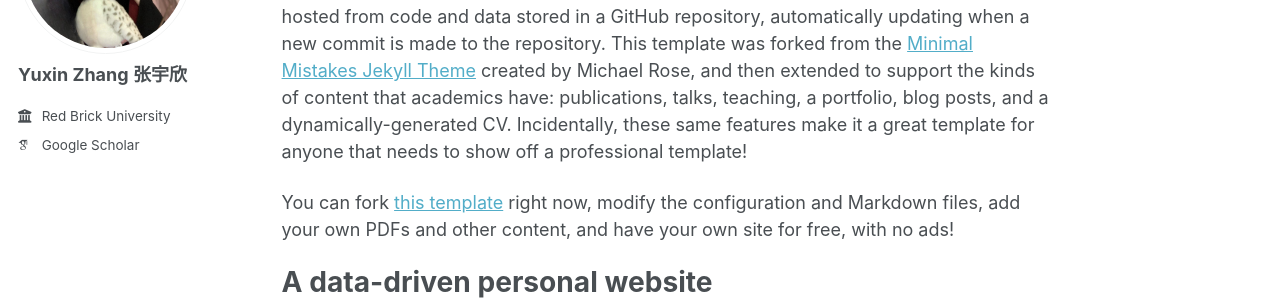
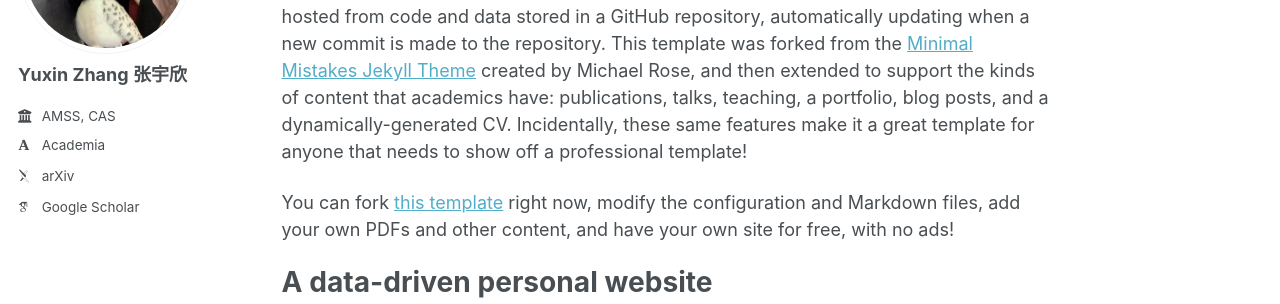
Before and after one commit to yuxinzhangmath/yuxinzhangmath.github.io, a Jekyll site: the page built from _pages/about.md, in a window 1280 px wide. Shown: the part 220-524 px from the top of the page. Built offline with Jekyll 4.4.1, drawn with Linux system fonts in a browser that asks for light colours; some web fonts are replaced; a script bundle is joined from its source files by our own code; library files that are not in the unit come from our copies.

Commit message:
Update _config.yml

```diff
--- a/_config.yml
+++ b/_config.yml
@@ -28,13 +28,13 @@ author:
   pronouns         : # example: "she/her"
   bio              : " "
   location         : # "Earth"
-  employer         : "Red Brick University"
+  employer         : "AMSS, CAS"
   uri              : # URL
   email            : # "none@example.org"
 
   # Academic websites
-  academia         : # URL
-  arxiv            : # URL - Update with the correct link to your profile
+  academia         : "https://scholar.google.com/citations?hl=en&user=GpT1gWQAAAAJ&view_op=list_works&sortby=pubdate"
+  arxiv            : "http://arxiv.org/a/zhang_y_53"
   googlescholar    : "https://scholar.google.com/citations?hl=en&user=GpT1gWQAAAAJ&view_op=list_works&sortby=pubdate"
   inspire-hep      : # URL
   impactstory      : # URL
```
